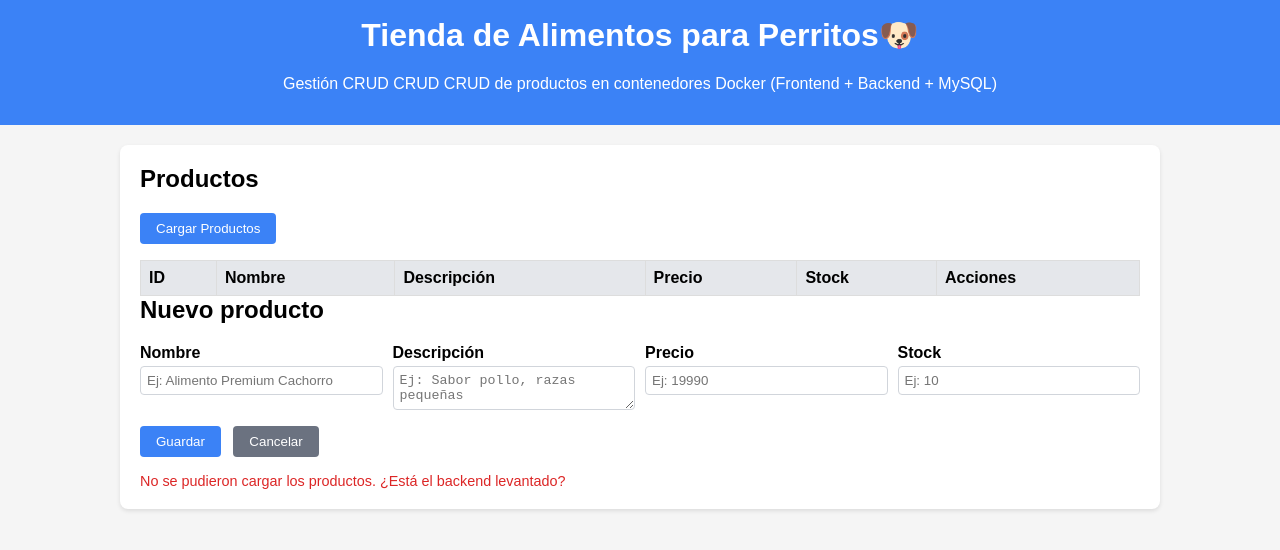
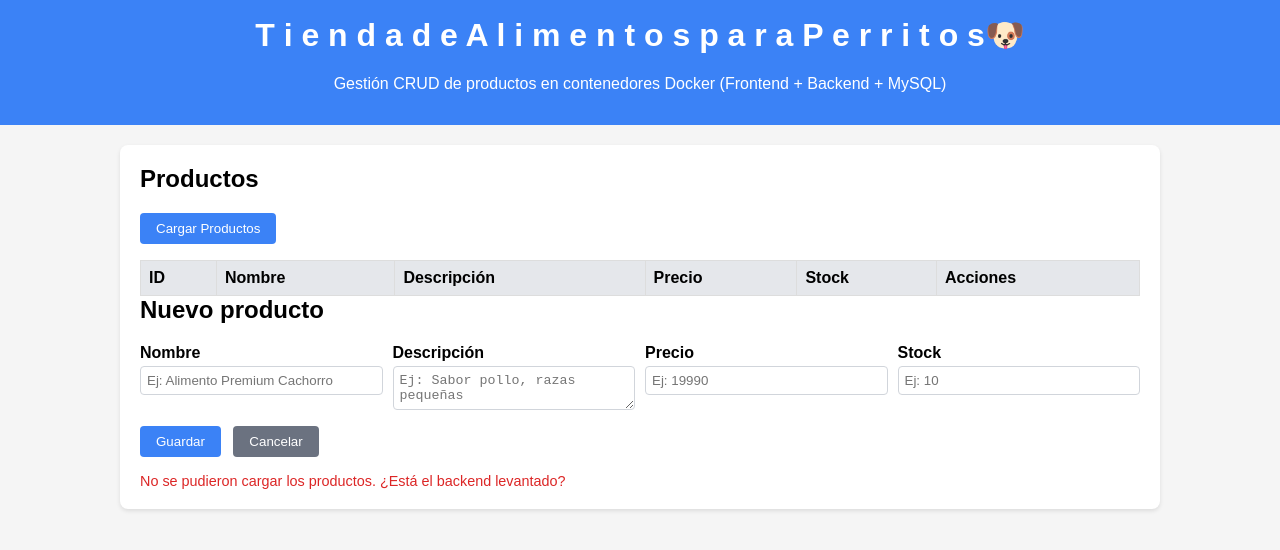
Before and after one commit to rgaldames/tiendaperrito353, a plain HTML site: page frontend/index.html in a window 1280 px wide. Drawn offline with Linux system fonts and the light colour scheme; no server answers.

Commit message:
index.html Modifico el Titulo

```diff
--- a/frontend/index.html
+++ b/frontend/index.html
@@ -116,8 +116,8 @@
 
 <body>
   <header>
-    <h1>Tienda de Alimentos para Perritos&#128054;</h1>
-    <p>Gestión CRUD CRUD CRUD de productos en contenedores Docker (Frontend + Backend + MySQL)</p>
+    <h1>T i e n d a   d e   A l i m e n t o s   p a r a   P e r r i t o s&#128054;</h1>
+    <p>Gestión CRUD de productos en contenedores Docker (Frontend + Backend + MySQL)</p>
   </header>
   <main>
     <section>
```
